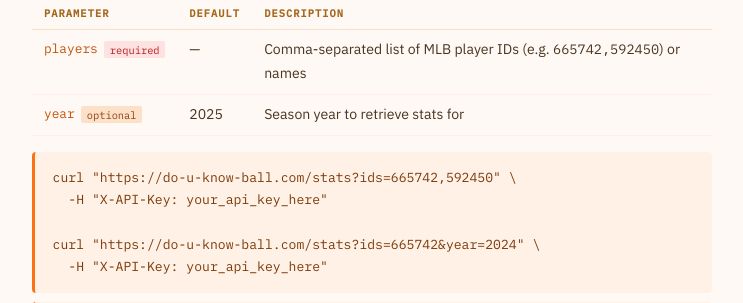
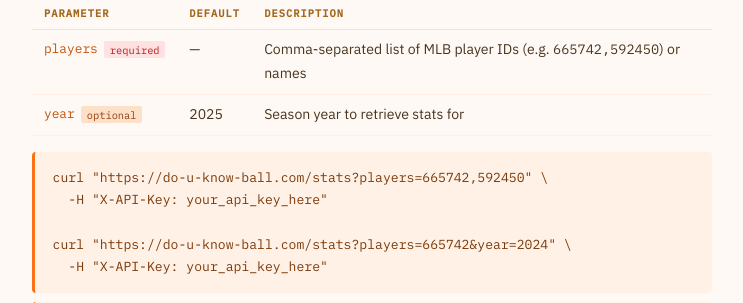
Before and after one commit to RyanW848/Do_You_Know_Ball_API, a Flask app: page / in a window 1280 px wide. Shown: the part 1723-2026 px from the top of the page, without its empty margins (268-1011 px from the left). Run offline with Flask 3, Linux system fonts and the light colour scheme.

Commit message:
fix bug in index

```diff
--- a/templates/index.html
+++ b/templates/index.html
@@ -108,10 +108,10 @@
       </tbody>
     </table>
 
-    <pre><code>curl "https://do-u-know-ball.com/stats?ids=665742,592450" \
+    <pre><code>curl "https://do-u-know-ball.com/stats?players=665742,592450" \
   -H "X-API-Key: your_api_key_here"
 
-curl "https://do-u-know-ball.com/stats?ids=665742&year=2024" \
+curl "https://do-u-know-ball.com/stats?players=665742&year=2024" \
   -H "X-API-Key: your_api_key_here"</code></pre>
 
     <pre><code>{
```
